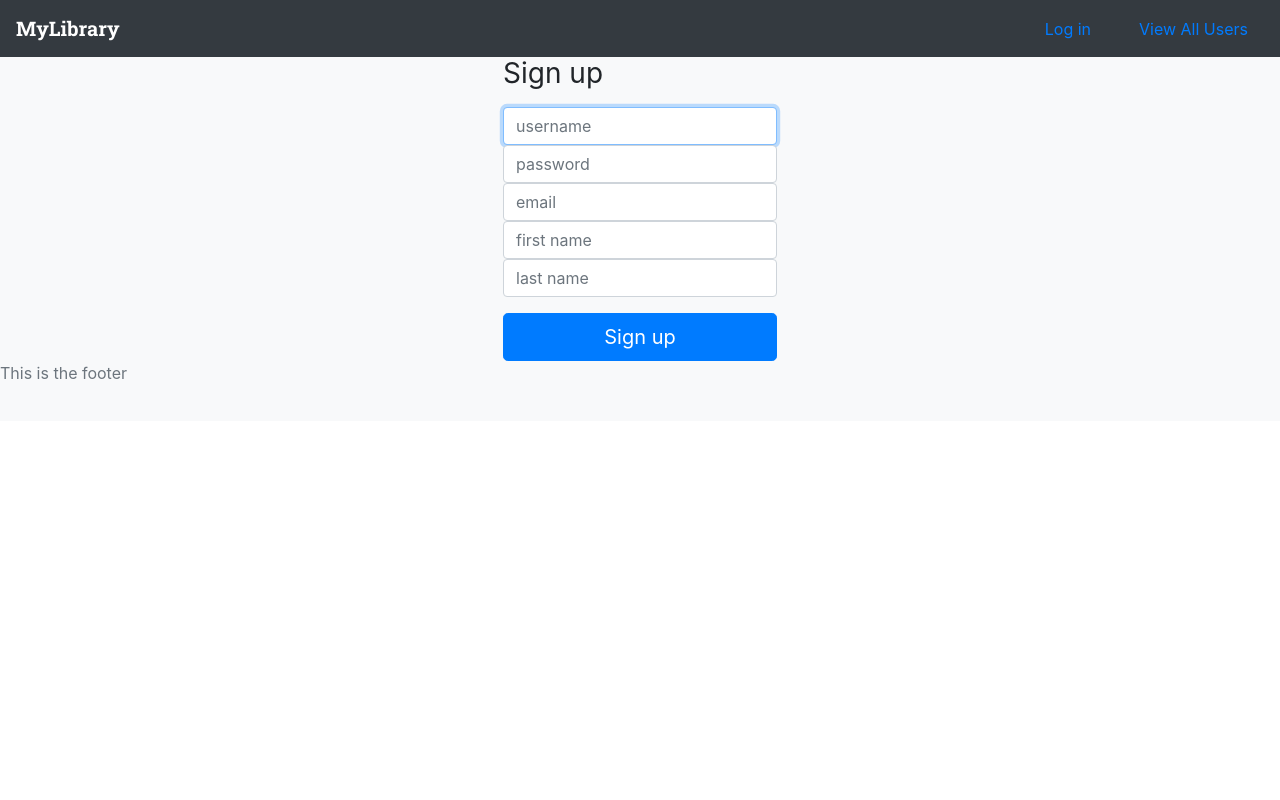
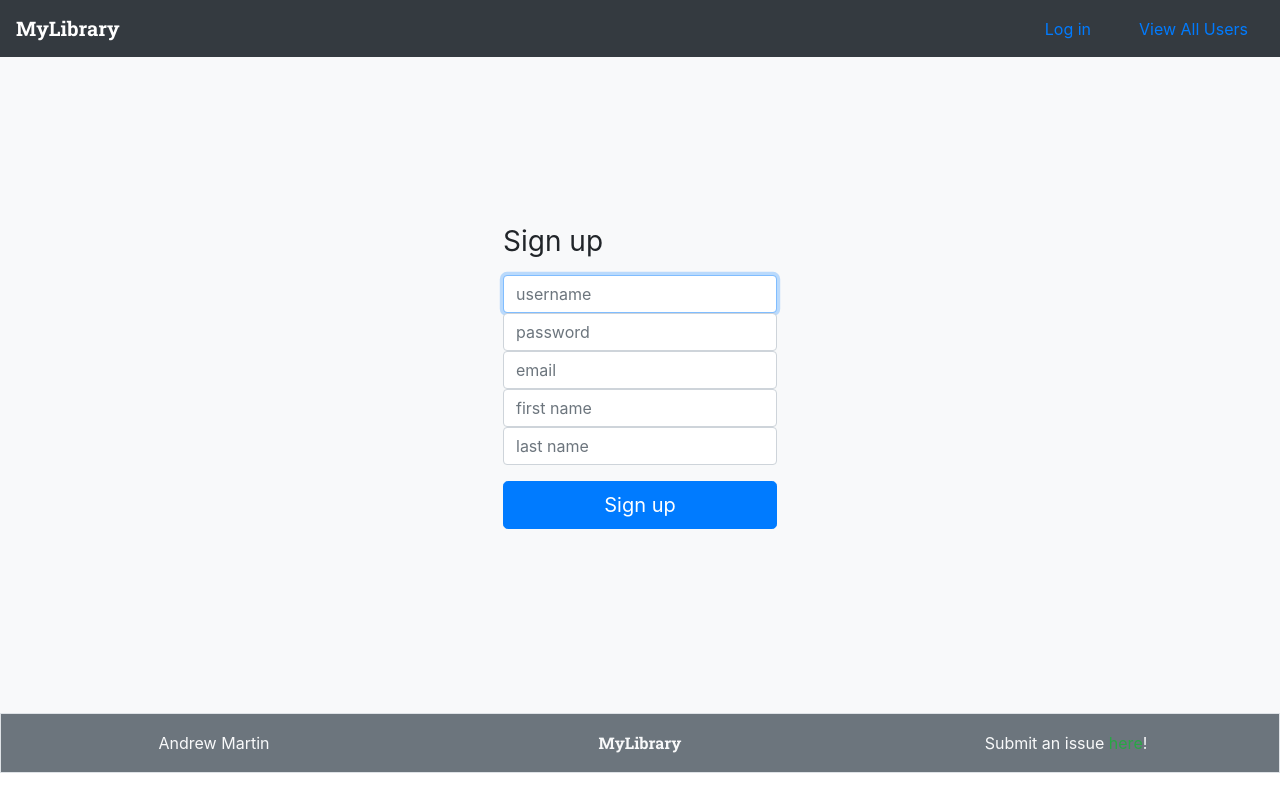
Before and after one commit to ajmartin94/mylibrary-frontend, a React (Create React App) app: page /signup in a window 1280 px wide. Built offline with nearby package versions, Linux system fonts and the light colour scheme; no server answers.

Commit message:
Made a variety of small styling changes and cleaned up codebase

```diff
--- a/src/components/App/App.js
+++ b/src/components/App/App.js
@@ -8,7 +8,7 @@ import Library from '../Main/Library'
 import WelcomePage from '../Main/WelcomePage'
 import AllUsers from '../Main/AllUsers'
 import styled from 'styled-components';
-import {Switch,Route,useHistory, useParams} from 'react-router-dom';
+import {Switch,Route,useHistory} from 'react-router-dom';
 import axios from 'axios';
 
 const Main = styled.div`
@@ -25,7 +25,6 @@ function App() {
   const [activeLibraryID,setActiveLibraryID] = useState(null)
   const [allUsers,setAllUsers] = useState(null)
   const [otherUserData,setOtherUserData] = useState(null)
-  const [viewedUser,setViewedUser] = useState(null)
 
   const history = useHistory();
 
@@ -92,19 +91,16 @@ function App() {
   }
 
   const handleSignUp = (userData) => {
-    console.log(userData)
     axios({
       method: 'POST',
       url:`${process.env.REACT_APP_DATABASE_URL}/users/`,
       data: userData,
     })
     .then(resp => {
-      console.log(resp)
       setCurrentUser(resp.data)
       setLoginError(null)
       history.go(-2);
     })
-    .catch(err => alert(err))
   }
 
   const handleAddToLibrary = (key) => {
@@ -138,9 +134,6 @@ function App() {
     })
     .then(resp => {
       updateLibraryData()
-    })
-    .catch(err => {
-      console.log(err.response)
     })
   }
 
@@ -176,13 +169,11 @@ function App() {
       url: `${process.env.REACT_APP_DATABASE_URL}/library?username=${username}`
     })
     .then(resp => {
-      console.log(resp.data)
       setOtherUserData(resp.data)
     })
   }
 
   const handleAddRating = (bookId,rating) => {
-    console.log('bookid: '+bookId)
     axios({
       method: 'POST',
       url: `${process.env.REACT_APP_DATABASE_URL}/ratings/`,
@@ -196,9 +187,6 @@ function App() {
     })
     .then(resp => {
       updateLibraryData()
-    })
-    .catch(err => {
-      console.log(err.response)
     })
   }
 
@@ -215,9 +203,6 @@ function App() {
     })
     .then(resp => {
       updateLibraryData()
-    })
-    .catch(err => {
-      console.log(err.response)
     })
   }
 
--- a/src/components/Main/Details.jsx
+++ b/src/components/Main/Details.jsx
@@ -76,7 +76,7 @@ function Details(props) {
             setUserRating(findUserRating)
             setExistingRatingId(existingId)
         }
-    })
+    },[props])
 
     let description = '';
     if (props.book.data.description && typeof props.book.data.description === 'string') {
@@ -117,6 +117,7 @@ function Details(props) {
                                         data-target="#coversCarousel"
                                         data-slide-to={index}
                                         className={index===0 ? "active" : ''}
+                                        key={index}
                                     ></li>
                                 )
                             })}
@@ -126,6 +127,7 @@ function Details(props) {
                                 return (
                                     <CarouselItem
                                         className={index===0 ? 'carousel-item bg-dark active' : 'carousel-item bg-dark'}
+                                        key={index}
                                     >
                                         <CoverImg
                                             className='d-block'
--- a/src/components/Main/Library.jsx
+++ b/src/components/Main/Library.jsx
@@ -68,13 +68,7 @@ function Library(props) {
     }
 
     const handleClick = (id) => {
-        console.log(id)
         props.setActiveLibraryID(id)
-    }
-
-    const handleDelete = () => {
-        props.handleDeleteLibrary(pendDelete)
-        setPendDelete(null)
     }
 
     const {username} = useParams()
@@ -83,7 +77,7 @@ function Library(props) {
         if (props.otherUser) {
             props.getUserData(username)
         }
-    },[username])
+    },[props,username])
 
     return (
         <>
@@ -153,6 +147,7 @@ function Library(props) {
                             id={'tab'+index}
                             role='tabpanel'
                             aria-labelledby={'tab'+index}
+                            key={index}
                         >
                             <LibraryContent
                                 books={library.books}
--- a/src/components/Main/LibraryContent.jsx
+++ b/src/components/Main/LibraryContent.jsx
@@ -45,11 +45,11 @@ function LibraryContent(props) {
 
     return (
         <LibraryContentDiv>
-            {mappableArray.map(shelfNumber => {
-                return <ShelfDiv>
+            {mappableArray.map((shelfNumber,index) => {
+                return <ShelfDiv key={index}>
                     {props.books.map((book,index) => {
                         if (index >= (shelfNumber-1)*10 && index < shelfNumber*10) {
-                            return <BookCard>
+                            return <BookCard key={index}>
                                 <BookCover
                                     src={`http://covers.openlibrary.org/b/id/${book.data.covers[0]}-L.jpg`}
                                     className='card-img-top'
--- a/src/components/Main/Login.jsx
+++ b/src/components/Main/Login.jsx
@@ -1,4 +1,13 @@
 import React,{useState} from 'react';
+import styled from 'styled-components';
+
+const FormWrapper = styled.div`
+    height: 50vw;
+    width: 100%;
+    display: flex;
+    justify-content: center;
+    align-items: center;
+`
 
 function Login(props) {
     const [formData,setFormData] = useState(null);
@@ -14,6 +23,7 @@ function Login(props) {
     }
 
     return (
+        <FormWrapper>
             <form className='form-signin' onSubmit={(e)=>handleSubmit(e)}>
                 <h1 className='h3 mb-3 font-weight-normal'>Please sign in</h1>
                 <input
@@ -38,6 +48,7 @@ function Login(props) {
                 <a href='/signup'><p className='mt-3'>don't have an account? sign up here!</p></a>
                 <button className='btn btn-lg btn-primary btn-block' type='submit'>Sign In</button>
             </form>
+        </FormWrapper>
     )
 }
 
--- a/src/components/Main/SearchForm.jsx
+++ b/src/components/Main/SearchForm.jsx
@@ -35,7 +35,7 @@ function SearchForm(props) {
                     placeholder='find a book'
                     onChange={(e)=>handleChange(e)}
                 />
-                <button type='submit' className='btn btn-primary mb-2'>Search</button>
+                <button type='submit' className='btn btn-success mb-2'>Search</button>
             </Form>
             {searchData && <SearchResults searchData={searchData} handleAddToLibrary={props.handleAddToLibrary} setSearchData={setSearchData} />}
         </>
--- a/src/components/Main/Signup.jsx
+++ b/src/components/Main/Signup.jsx
@@ -1,4 +1,13 @@
 import React, {useState} from 'react';
+import styled from 'styled-components';
+
+const FormWrapper = styled.div`
+    height: 50vw;
+    width: 100%;
+    display: flex;
+    justify-content: center;
+    align-items: center;
+`
 
 function Signup(props) {
     const [formData,setFormData] = useState(null)
@@ -14,6 +23,7 @@ function Signup(props) {
     }
 
     return (
+        <FormWrapper>
             <form className='form-signin' onSubmit={(e)=>handleSubmit(e)}>
                 <h1 className='h3 mb-3 font-weight-normal'>Sign up</h1>
                 <input
@@ -66,6 +76,7 @@ function Signup(props) {
                     type='submit'
                 >Sign up</button>
             </form>
+        </FormWrapper>
     )
 }
 
--- a/src/components/Modals/SearchResults.jsx
+++ b/src/components/Modals/SearchResults.jsx
@@ -7,6 +7,12 @@ const CardWrapper = styled.div`
     justify-content: center;
     width: 100%;
     flex-wrap: wrap;
+`
+
+const CardContent = styled.div`
+    display: flex;
+    flex-direction: column;
+    justify-content: space-between;
 `
 
 function SearchResults(props) {
@@ -28,14 +34,16 @@ function SearchResults(props) {
                     {props.searchData.map((result,index) => {
                         return (
                             <div className='card w-25' key={index}>
-                                <div className='card-body'>
-                                    <h5 className='card-title'>{result.title_suggest}</h5>
-                                    <h6 className='card-subtitle mb-2 text-muted'>{result.author_name}</h6>
+                                <CardContent className='card-body'>
+                                    <div>
+                                        <h5 className='card-title'>{result.title_suggest}</h5>
+                                        <h6 className='card-subtitle mb-2 text-muted'>{result.author_name}</h6>
+                                    </div>
                                     <button
                                         onClick={()=>handleAdd(result.key)}
-                                        className='btn btn-primary'
+                                        className='btn btn-info'
                                     >Add to Library</button>
-                                </div>
+                                </CardContent>
                             </div>
                         )
                     })}
--- a/src/components/Partials/Footer.jsx
+++ b/src/components/Partials/Footer.jsx
@@ -4,13 +4,26 @@ import styled from 'styled-components';
 const StickyFooter = styled.footer`
     width: 100%;
     height: 60px;
+    display: flex;
+    align-items: center;
+    text-align: center;
+`
+
+const LogoText = styled.span`
+    font-family: 'Roboto Slab', serif;
 `
 
 function Footer(props) {
     return (
-        <StickyFooter>
-            <div className='text-muted'>
-                This is the footer
+        <StickyFooter className='row border m-0 mt-3 bg-secondary text-light'>
+            <div className='col'>
+                Andrew Martin
+            </div>
+            <div className='col'>
+                <LogoText>MyLibrary</LogoText>
+            </div>
+            <div className='col'>
+                Submit an issue <a className='text-success' href='https://github.com/ajmartin94/mylibrary-frontend/issues'>here</a>!
             </div>
         </StickyFooter>
     )
```
Lines whose indentation alone changed are shown as unchanged.
